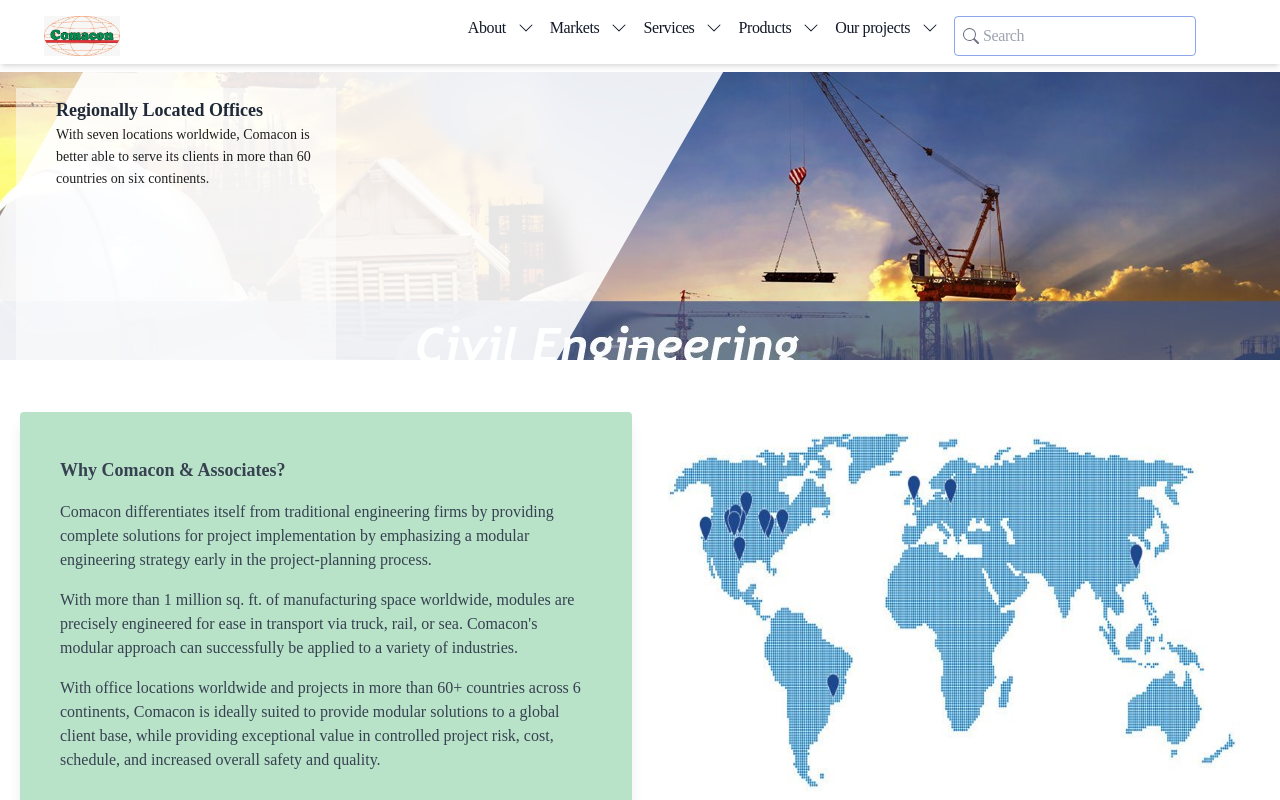
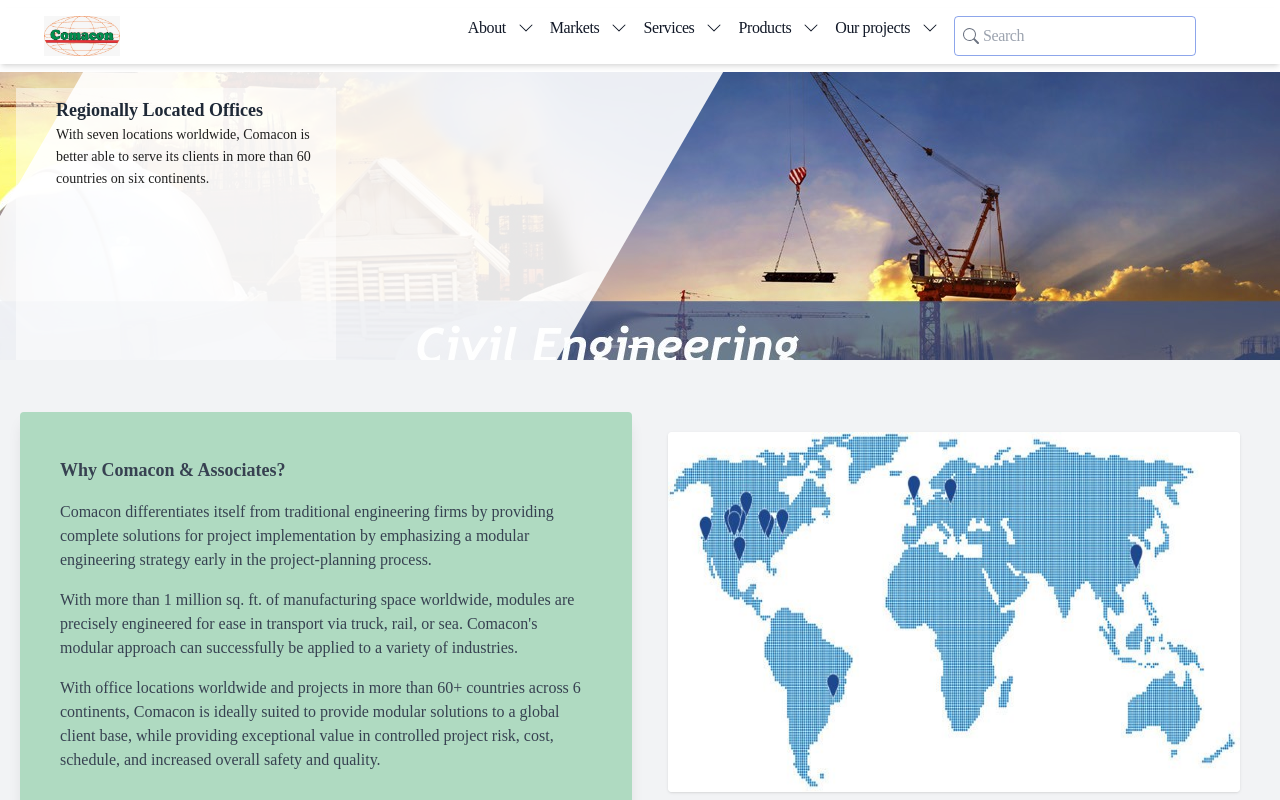
Before and after one commit to andrewfwamba/comacon-ltd-preview, a React (Create React App) app: page / in a window 1280 px wide. Shown: the top 800 px of the page. Built offline with nearby package versions, Linux system fonts and the light colour scheme.

Commit message:
consistency

```diff
--- a/src/components/Footer.js
+++ b/src/components/Footer.js
@@ -132,7 +132,7 @@
           </div>
         </div>
       </div>
-      <div className="flex md:flex-row flex-col justify-between mt-6 md:mt-4 w-full px-2 mx-auto my-4 text-[18px] font-[500]">
+      <div className="flex md:flex-row flex-col justify-between mt-6 md:mt-4 w-full px-2 mx-auto pb-2 text-[18px] font-[500]">
         <p className="text-[12px] text-gray-500">
           &copy; {new Date().getFullYear()} The Comacon Group Inc | Terms and
           Conditions | Privacy Policy
--- a/src/pages/Home.js
+++ b/src/pages/Home.js
@@ -8,7 +8,7 @@
 
 function Home() {
   return (
-    <div>
+    <div className="bg-gray-200/50">
       <Carousel dotPosition="bottom" autoplay>
         {/* first caroussel */}
         <div className="h-[18rem] overflow-hidden relative bg-first">
@@ -82,7 +82,7 @@
         <div className="w-full p-5">
           <img
             src={require("../assets/images/worldmap.jpg")}
-            className="h-full w-auto"
+            className="h-full w-auto rounded shadow"
             alt=""
           />
         </div>
```
